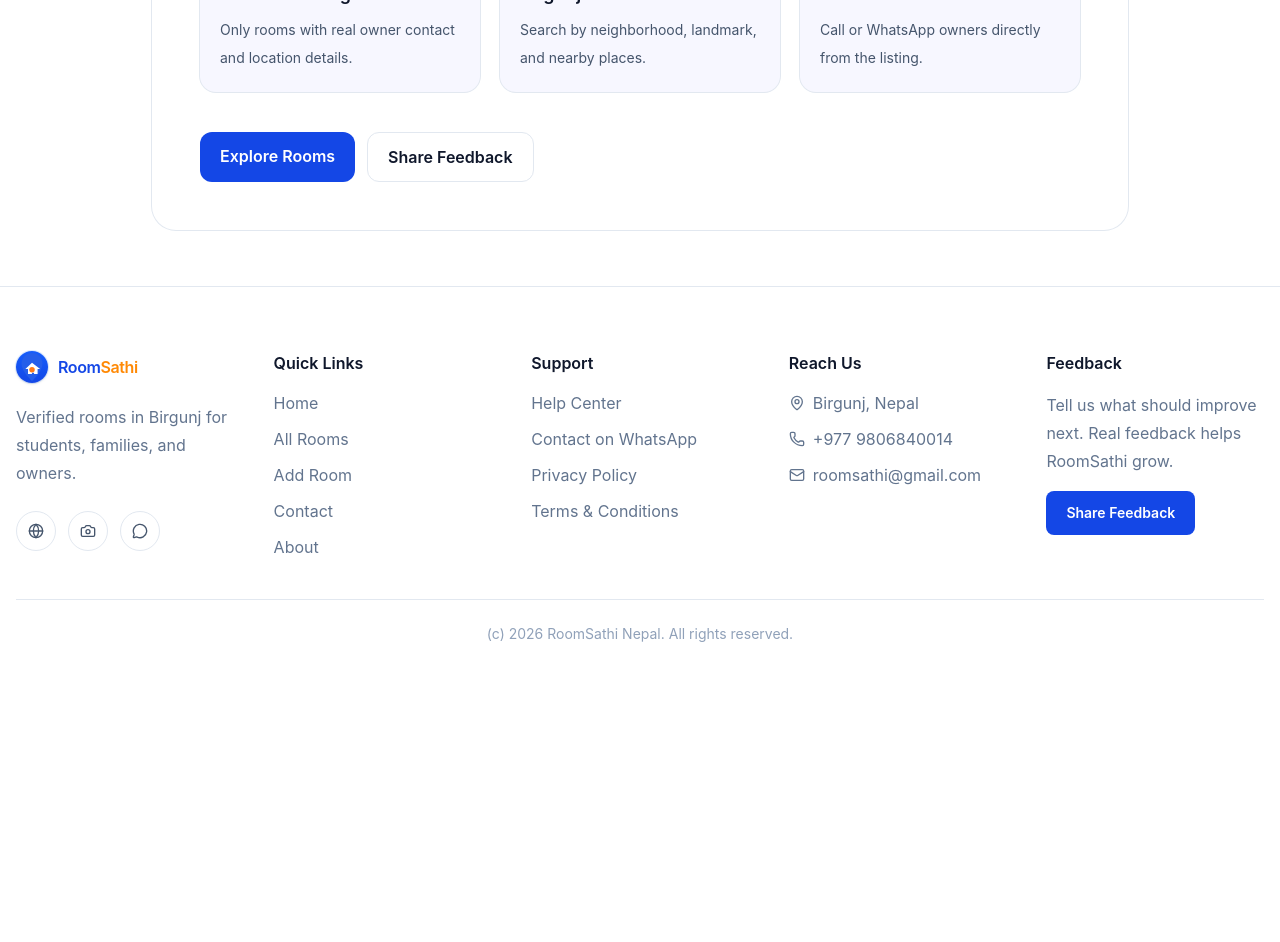
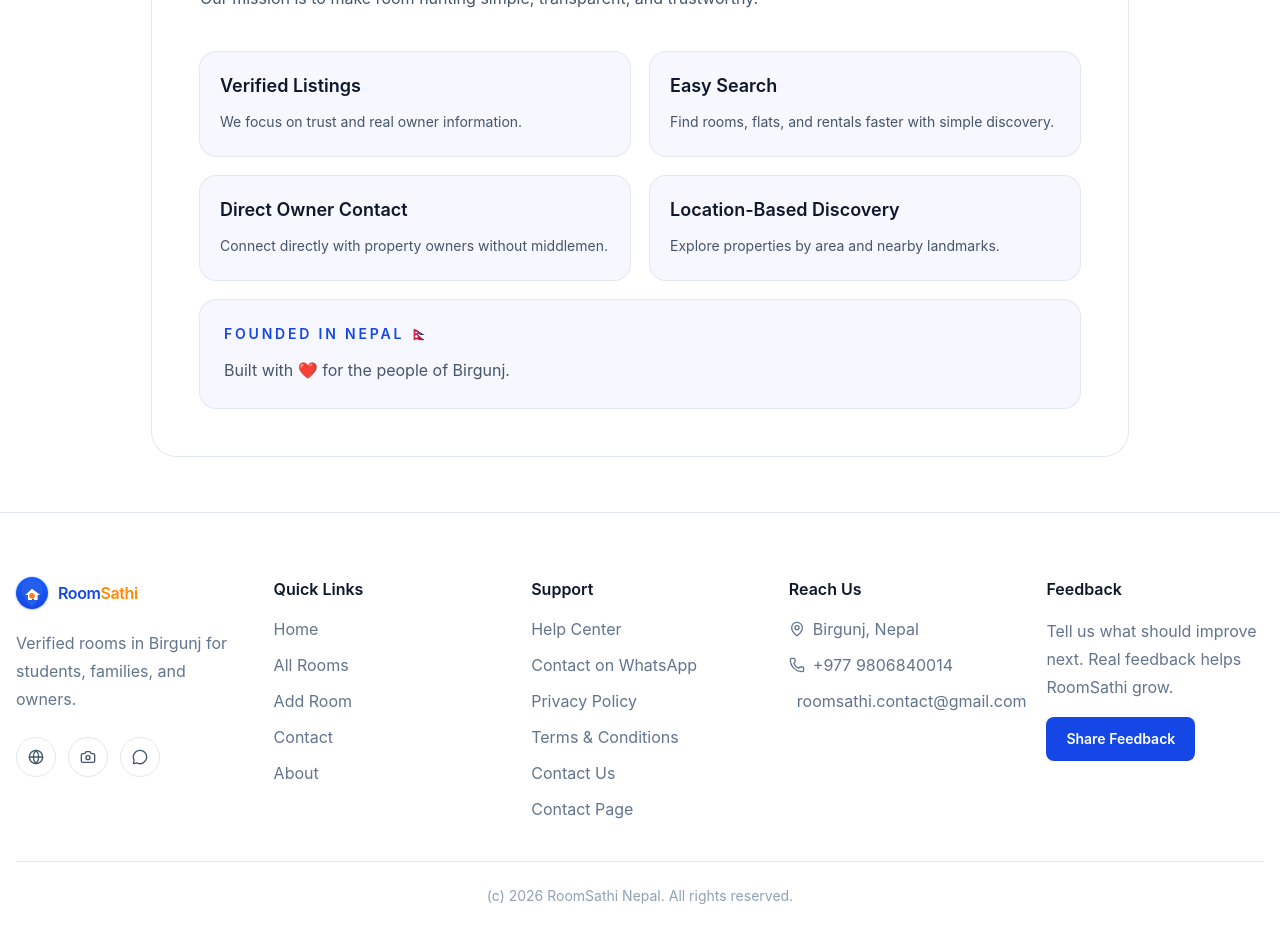
Before and after one commit to Krishna-Sah26/roomsathi, a React (Vite) app in the folder clint/: page /about in a window 1280 px wide. Shown: the part 420-1362 px from the top of the page. Before the commit the page ends 1128 px from the top, so only its background shows below. Built offline with nearby package versions, Linux system fonts and the light colour scheme; no server answers.

Commit message:
footer Added

```diff
--- a/clint/src/components/Footer.jsx
+++ b/clint/src/components/Footer.jsx
@@ -66,10 +66,12 @@ function Footer() {
             Support
           </h3>
           <ul className={isDark ? "space-y-3 text-base text-slate-400" : "space-y-3 text-base text-slate-500"}>
-            <li><a href="mailto:roomsathi@gmail.com">Help Center</a></li>
+            <li><a href="mailto:roomsathi.contact@gmail.com">Help Center</a></li>
             <li><a href="https://wa.me/+9779806840014" target="_blank" rel="noreferrer">Contact on WhatsApp</a></li>
-            <li>Privacy Policy</li>
-            <li>Terms &amp; Conditions</li>
+            <li><Link to="/privacy-policy">Privacy Policy</Link></li>
+            <li><Link to="/terms">Terms &amp; Conditions</Link></li>
+            <li><Link to="/contact">Contact Us</Link></li>
+            <li><Link to="/contact">Contact Page</Link></li>
           </ul>
         </div>
 
@@ -80,7 +82,7 @@ function Footer() {
           <ul className={isDark ? "space-y-3 text-base text-slate-400" : "space-y-3 text-base text-slate-500"}>
             <li className="flex items-center gap-2"><MapPin size={16} /> Birgunj, Nepal</li>
             <li className="flex items-center gap-2"><Phone size={16} /> +977 9806840014</li>
-            <li className="flex items-center gap-2"><Mail size={16} /> roomsathi@gmail.com</li>
+            <li className="flex items-center gap-2"><Mail size={16} /> roomsathi.contact@gmail.com</li>
           </ul>
         </div>
 
--- a/clint/src/pages/About.jsx
+++ b/clint/src/pages/About.jsx
@@ -1,4 +1,4 @@
-import { Link } from "react-router-dom"
+import { useEffect } from "react"
 import Navbar from "../components/Navbar"
 import Footer from "../components/Footer"
 import { useTheme } from "../hooks/useTheme"
@@ -6,38 +6,48 @@ import { useTheme } from "../hooks/useTheme"
 function About() {
   const { theme } = useTheme()
 
+  useEffect(() => {
+    document.title = "About Us | RoomSathi"
+  }, [])
+
+  const features = [
+    ["Verified Listings", "We focus on trust and real owner information."],
+    ["Easy Search", "Find rooms, flats, and rentals faster with simple discovery."],
+    ["Direct Owner Contact", "Connect directly with property owners without middlemen."],
+    ["Location-Based Discovery", "Explore properties by area and nearby landmarks."],
+  ]
+
   return (
     <div className={theme === "dark" ? "bg-slate-950 pt-16 text-slate-100" : "bg-white pt-16 text-slate-900"}>
       <Navbar />
       <main className="mx-auto max-w-5xl px-4 py-14 md:px-6">
         <div className={theme === "dark" ? "rounded-3xl bg-slate-900 p-8 ring-1 ring-slate-800 md:p-12" : "rounded-3xl bg-white p-8 ring-1 ring-slate-200 md:p-12"}>
           <p className="text-sm font-semibold uppercase tracking-[0.25em] text-blue-700">About RoomSathi</p>
-          <h1 className="mt-4 text-3xl font-bold tracking-tight md:text-5xl">Built for verified rooms in Birgunj.</h1>
+          <h1 className="mt-4 text-3xl font-bold tracking-tight md:text-5xl">Simple, transparent room discovery for Birgunj.</h1>
           <p className={theme === "dark" ? "mt-6 max-w-3xl text-lg leading-8 text-slate-300" : "mt-6 max-w-3xl text-lg leading-8 text-slate-600"}>
-            RoomSathi helps students, families, and owners connect without brokers. We keep the experience simple, local, and trustworthy.
+            RoomSathi is a platform designed to help students, professionals, and families find rooms, flats, and rental properties in Birgunj.
+          </p>
+          <p className={theme === "dark" ? "mt-4 max-w-3xl text-base leading-7 text-slate-300" : "mt-4 max-w-3xl text-base leading-7 text-slate-600"}>
+            Our mission is to make room hunting simple, transparent, and trustworthy.
           </p>
 
-          <div className="mt-10 grid gap-5 md:grid-cols-3">
-            {[
-              ["Verified Listings", "Only rooms with real owner contact and location details."],
-              ["Birgunj Focused", "Search by neighborhood, landmark, and nearby places."],
-              ["Direct Contact", "Call or WhatsApp owners directly from the listing."],
-            ].map(([title, description]) => (
+          <div className="mt-10 grid gap-5 md:grid-cols-2">
+            {features.map(([title, description]) => (
               <div key={title} className={theme === "dark" ? "rounded-2xl bg-slate-950 p-5 ring-1 ring-slate-800" : "rounded-2xl bg-[#f7f7ff] p-5 ring-1 ring-slate-200"}>
                 <h2 className="text-lg font-semibold">{title}</h2>
-                <p className={theme === "dark" ? "mt-2 text-sm leading-7 text-slate-400" : "mt-2 text-sm leading-7 text-slate-600"}>{description}</p>
+                <p className={theme === "dark" ? "mt-2 text-sm leading-7 text-slate-300" : "mt-2 text-sm leading-7 text-slate-600"}>
+                  {description}
+                </p>
               </div>
             ))}
           </div>
 
-          <div className="mt-10 flex flex-wrap gap-3">
-            <Link to="/rooms" className="rounded-xl bg-blue-700 px-5 py-3 font-semibold text-white transition hover:bg-blue-800">
-              Explore Rooms
-            </Link>
-            <Link to="/feedback" className={theme === "dark" ? "rounded-xl border border-slate-700 px-5 py-3 font-semibold text-slate-100 transition hover:bg-slate-800" : "rounded-xl border border-slate-200 px-5 py-3 font-semibold text-slate-900 transition hover:bg-slate-50"}>
-              Share Feedback
-            </Link>
-          </div>
+          <section className={theme === "dark" ? "mt-5 rounded-2xl bg-slate-950 p-6 ring-1 ring-slate-800" : "mt-5 rounded-2xl bg-[#f7f7ff] p-6 ring-1 ring-slate-200"}>
+            <p className="text-sm font-semibold uppercase tracking-[0.2em] text-blue-700">Founded in Nepal 🇳🇵</p>
+            <p className={theme === "dark" ? "mt-3 text-base leading-7 text-slate-300" : "mt-3 text-base leading-7 text-slate-600"}>
+              Built with ❤️ for the people of Birgunj.
+            </p>
+          </section>
         </div>
       </main>
       <Footer />
--- a/clint/src/pages/Contact.jsx
+++ b/clint/src/pages/Contact.jsx
@@ -1,3 +1,4 @@
+import { useEffect } from "react"
 import Navbar from "../components/Navbar"
 import Footer from "../components/Footer"
 import { useTheme } from "../hooks/useTheme"
@@ -5,26 +6,41 @@ import { useTheme } from "../hooks/useTheme"
 function Contact() {
   const { theme } = useTheme()
 
+  useEffect(() => {
+    document.title = "Contact Us | RoomSathi"
+  }, [])
+
   return (
     <div className={theme === "dark" ? "bg-slate-950 pt-16 text-slate-100" : "bg-white pt-16 text-slate-900"}>
       <Navbar />
       <main className="mx-auto max-w-5xl px-4 py-14 md:px-6">
         <div className={theme === "dark" ? "rounded-3xl bg-slate-900 p-8 ring-1 ring-slate-800 md:p-12" : "rounded-3xl bg-white p-8 ring-1 ring-slate-200 md:p-12"}>
-          <p className="text-sm font-semibold uppercase tracking-[0.25em] text-blue-700">Contact</p>
-          <h1 className="mt-4 text-3xl font-bold tracking-tight md:text-5xl">We’re here to help.</h1>
+          <p className="text-sm font-semibold uppercase tracking-[0.25em] text-blue-700">Contact Us</p>
+          <h1 className="mt-4 text-3xl font-bold tracking-tight md:text-5xl">We are here to help.</h1>
           <p className={theme === "dark" ? "mt-6 max-w-3xl text-lg leading-8 text-slate-300" : "mt-6 max-w-3xl text-lg leading-8 text-slate-600"}>
-            Questions about a listing, owner verification, or support? Reach out and we’ll respond quickly.
+            Reach out for support, listing questions, or partnership inquiries.
           </p>
 
           <div className="mt-10 grid gap-5 md:grid-cols-3">
             {[
-              ["Phone", "+977 9800000000"],
-              ["Email", "roomsathi@gmail.com"],
-              ["Location", "Birgunj, Nepal"],
-            ].map(([label, value]) => (
+              ["Email", "roomsathi.contact@gmail.com", "mailto:roomsathi.contact@gmail.com"],
+              ["Website", "https://roomsathi-blush.vercel.app", "https://roomsathi-blush.vercel.app"],
+              ["Location", "Birgunj, Nepal", null],
+            ].map(([label, value, href]) => (
               <div key={label} className={theme === "dark" ? "rounded-2xl bg-slate-950 p-5 ring-1 ring-slate-800" : "rounded-2xl bg-[#f7f7ff] p-5 ring-1 ring-slate-200"}>
                 <h2 className="text-sm font-semibold uppercase tracking-[0.2em] text-blue-700">{label}</h2>
-                <p className="mt-3 text-lg font-semibold">{value}</p>
+                {href ? (
+                  <a
+                    href={href}
+                    target={href.startsWith("http") ? "_blank" : undefined}
+                    rel={href.startsWith("http") ? "noreferrer" : undefined}
+                    className="mt-3 block text-lg font-semibold break-words transition hover:text-blue-700"
+                  >
+                    {value}
+                  </a>
+                ) : (
+                  <p className="mt-3 text-lg font-semibold">{value}</p>
+                )}
               </div>
             ))}
           </div>
--- /dev/null
+++ b/clint/src/pages/PrivacyPolicy.jsx
@@ -0,0 +1,81 @@
+import { useEffect } from "react"
+import Navbar from "../components/Navbar"
+import Footer from "../components/Footer"
+import { useTheme } from "../hooks/useTheme"
+
+function PrivacyPolicy() {
+  const { theme } = useTheme()
+
+  useEffect(() => {
+    document.title = "Privacy Policy | RoomSathi"
+  }, [])
+
+  return (
+    <div className={theme === "dark" ? "bg-slate-950 pt-16 text-slate-100" : "bg-white pt-16 text-slate-900"}>
+      <Navbar />
+      <main className="mx-auto max-w-5xl px-4 py-14 md:px-6">
+        <div className={theme === "dark" ? "rounded-3xl bg-slate-900 p-8 ring-1 ring-slate-800 md:p-12" : "rounded-3xl bg-white p-8 ring-1 ring-slate-200 md:p-12"}>
+          <p className="text-sm font-semibold uppercase tracking-[0.25em] text-blue-700">Privacy Policy</p>
+          <h1 className="mt-4 text-3xl font-bold tracking-tight md:text-5xl">Your privacy matters to RoomSathi.</h1>
+          <p className={theme === "dark" ? "mt-6 max-w-3xl text-lg leading-8 text-slate-300" : "mt-6 max-w-3xl text-lg leading-8 text-slate-600"}>
+            Last Updated: June 2026
+          </p>
+          <p className={theme === "dark" ? "mt-4 max-w-3xl text-base leading-7 text-slate-300" : "mt-4 max-w-3xl text-base leading-7 text-slate-600"}>
+            RoomSathi respects your privacy and is committed to protecting your personal information.
+          </p>
+
+          <div className="mt-10 grid gap-5 md:grid-cols-2">
+            {[
+              {
+                title: "Information We Collect",
+                items: ["Name", "Email Address", "Google Account Information", "Room Listing Information", "Location Data (only when permission is granted)"],
+              },
+              {
+                title: "How We Use Information",
+                items: ["To provide room rental services", "To improve user experience", "To communicate with users", "To prevent fraud and abuse"],
+              },
+            ].map((section) => (
+              <section key={section.title} className={theme === "dark" ? "rounded-2xl bg-slate-950 p-6 ring-1 ring-slate-800" : "rounded-2xl bg-[#f7f7ff] p-6 ring-1 ring-slate-200"}>
+                <h2 className="text-xl font-semibold">{section.title}</h2>
+                <ul className={theme === "dark" ? "mt-4 space-y-3 text-sm leading-7 text-slate-300" : "mt-4 space-y-3 text-sm leading-7 text-slate-600"}>
+                  {section.items.map((item) => (
+                    <li key={item} className="flex gap-3">
+                      <span className="mt-2 h-2 w-2 rounded-full bg-blue-700" />
+                      <span>{item}</span>
+                    </li>
+                  ))}
+                </ul>
+              </section>
+            ))}
+          </div>
+
+          <div className="mt-5 grid gap-5 md:grid-cols-2">
+            <section className={theme === "dark" ? "rounded-2xl bg-slate-950 p-6 ring-1 ring-slate-800" : "rounded-2xl bg-[#f7f7ff] p-6 ring-1 ring-slate-200"}>
+              <h2 className="text-xl font-semibold">Data Security</h2>
+              <p className={theme === "dark" ? "mt-3 text-sm leading-7 text-slate-300" : "mt-3 text-sm leading-7 text-slate-600"}>
+                We use industry-standard security measures to protect user data.
+              </p>
+            </section>
+
+            <section className={theme === "dark" ? "rounded-2xl bg-slate-950 p-6 ring-1 ring-slate-800" : "rounded-2xl bg-[#f7f7ff] p-6 ring-1 ring-slate-200"}>
+              <h2 className="text-xl font-semibold">Third Party Services</h2>
+              <p className={theme === "dark" ? "mt-3 text-sm leading-7 text-slate-300" : "mt-3 text-sm leading-7 text-slate-600"}>
+                RoomSathi uses Google Firebase, Google Analytics, and other trusted services.
+              </p>
+            </section>
+          </div>
+
+          <section className={theme === "dark" ? "mt-5 rounded-2xl bg-slate-950 p-6 ring-1 ring-slate-800" : "mt-5 rounded-2xl bg-[#f7f7ff] p-6 ring-1 ring-slate-200"}>
+            <h2 className="text-xl font-semibold">Contact</h2>
+            <a href="mailto:roomsathi.contact@gmail.com" className="mt-3 inline-block text-sm font-medium text-blue-700 hover:text-blue-800">
+              roomsathi.contact@gmail.com
+            </a>
+          </section>
+        </div>
+      </main>
+      <Footer />
+    </div>
+  )
+}
+
+export default PrivacyPolicy
--- /dev/null
+++ b/clint/src/pages/Terms.jsx
@@ -0,0 +1,57 @@
+import { useEffect } from "react"
+import Navbar from "../components/Navbar"
+import Footer from "../components/Footer"
+import { useTheme } from "../hooks/useTheme"
+
+function Terms() {
+  const { theme } = useTheme()
+
+  useEffect(() => {
+    document.title = "Terms & Conditions | RoomSathi"
+  }, [])
+
+  const terms = [
+    "Users must provide accurate information.",
+    "Property owners are responsible for their listings.",
+    "RoomSathi acts only as a platform connecting users and owners.",
+    "RoomSathi is not responsible for rental disputes.",
+    "Fake listings may be removed without notice.",
+    "Users must not misuse the platform.",
+  ]
+
+  return (
+    <div className={theme === "dark" ? "bg-slate-950 pt-16 text-slate-100" : "bg-white pt-16 text-slate-900"}>
+      <Navbar />
+      <main className="mx-auto max-w-5xl px-4 py-14 md:px-6">
+        <div className={theme === "dark" ? "rounded-3xl bg-slate-900 p-8 ring-1 ring-slate-800 md:p-12" : "rounded-3xl bg-white p-8 ring-1 ring-slate-200 md:p-12"}>
+          <p className="text-sm font-semibold uppercase tracking-[0.25em] text-blue-700">Terms &amp; Conditions</p>
+          <h1 className="mt-4 text-3xl font-bold tracking-tight md:text-5xl">Please use RoomSathi responsibly.</h1>
+          <p className={theme === "dark" ? "mt-6 max-w-3xl text-lg leading-8 text-slate-300" : "mt-6 max-w-3xl text-lg leading-8 text-slate-600"}>
+            By using RoomSathi, you agree to the following terms:
+          </p>
+
+          <div className={theme === "dark" ? "mt-10 rounded-2xl bg-slate-950 p-6 ring-1 ring-slate-800" : "mt-10 rounded-2xl bg-[#f7f7ff] p-6 ring-1 ring-slate-200"}>
+            <ul className={theme === "dark" ? "space-y-4 text-sm leading-7 text-slate-300" : "space-y-4 text-sm leading-7 text-slate-600"}>
+              {terms.map((term) => (
+                <li key={term} className="flex gap-3">
+                  <span className="mt-2 h-2 w-2 rounded-full bg-blue-700" />
+                  <span>{term}</span>
+                </li>
+              ))}
+            </ul>
+          </div>
+
+          <section className={theme === "dark" ? "mt-5 rounded-2xl bg-slate-950 p-6 ring-1 ring-slate-800" : "mt-5 rounded-2xl bg-[#f7f7ff] p-6 ring-1 ring-slate-200"}>
+            <h2 className="text-xl font-semibold">Platform Rights</h2>
+            <p className={theme === "dark" ? "mt-3 text-sm leading-7 text-slate-300" : "mt-3 text-sm leading-7 text-slate-600"}>
+              RoomSathi reserves the right to modify these terms at any time.
+            </p>
+          </section>
+        </div>
+      </main>
+      <Footer />
+    </div>
+  )
+}
+
+export default Terms
--- a/clint/src/routes/AppRoutes.jsx
+++ b/clint/src/routes/AppRoutes.jsx
@@ -11,6 +11,8 @@ import EditRoom from "../pages/EditRoom"
 import ProtectedRoute from "../components/ProtectedRoute"
 import About from "../pages/About"
 import Contact from "../pages/Contact"
+import PrivacyPolicy from "../pages/PrivacyPolicy"
+import Terms from "../pages/Terms"
 import Feedback from "../pages/Feedback"
 
 function AppRoutes() {
@@ -60,6 +62,8 @@ function AppRoutes() {
         <Route path="/rooms" element={<Rooms />} />
         <Route path="/about" element={<About />} />
         <Route path="/contact" element={<Contact />} />
+        <Route path="/privacy-policy" element={<PrivacyPolicy />} />
+        <Route path="/terms" element={<Terms />} />
         <Route path="/feedback" element={<Feedback />} />
         <Route
           path="/room-details/:id"
```
